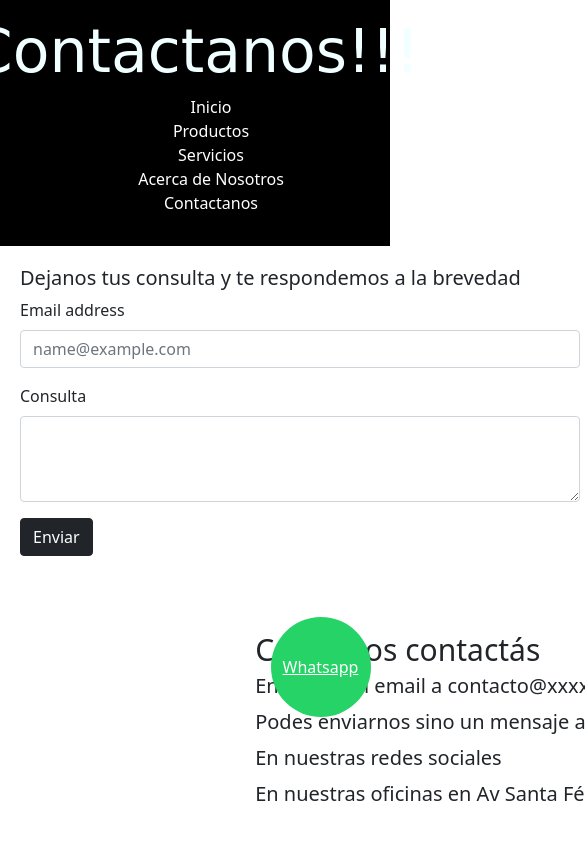
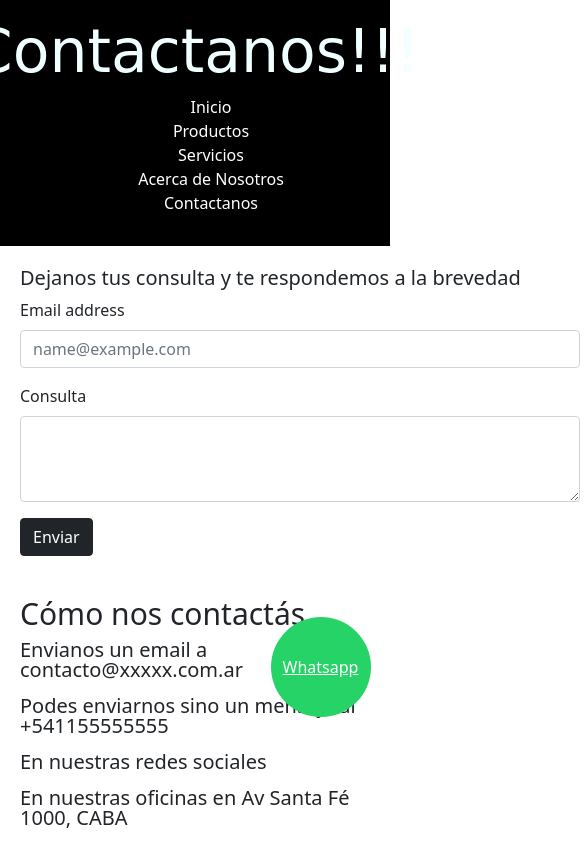
Before and after one commit to maidana-german/comision48185-preentrega3-gilbertomaidana-, a website: page pages/contacto.html in a window 390 px wide. Shown: the top 861 px of the page, 585 px wide, since content can reach past the window. Drawn offline with nearby package versions, Linux system fonts and the light colour scheme; a web font is replaced by a local one.

Commit message:
ajustes en contactos

```diff
--- a/scss/_base/_mediaquery.scss
+++ b/scss/_base/_mediaquery.scss
@@ -28,6 +28,10 @@
         "i3 tt3 tt3"
         "i3 tx3 tx3"
         "i3 tx3 tx3";
+    }
+    .contacto{
+        width: auto;
+        height: auto;
     }
 }
 
```
Also changed, not shown: css/estilos.css.
